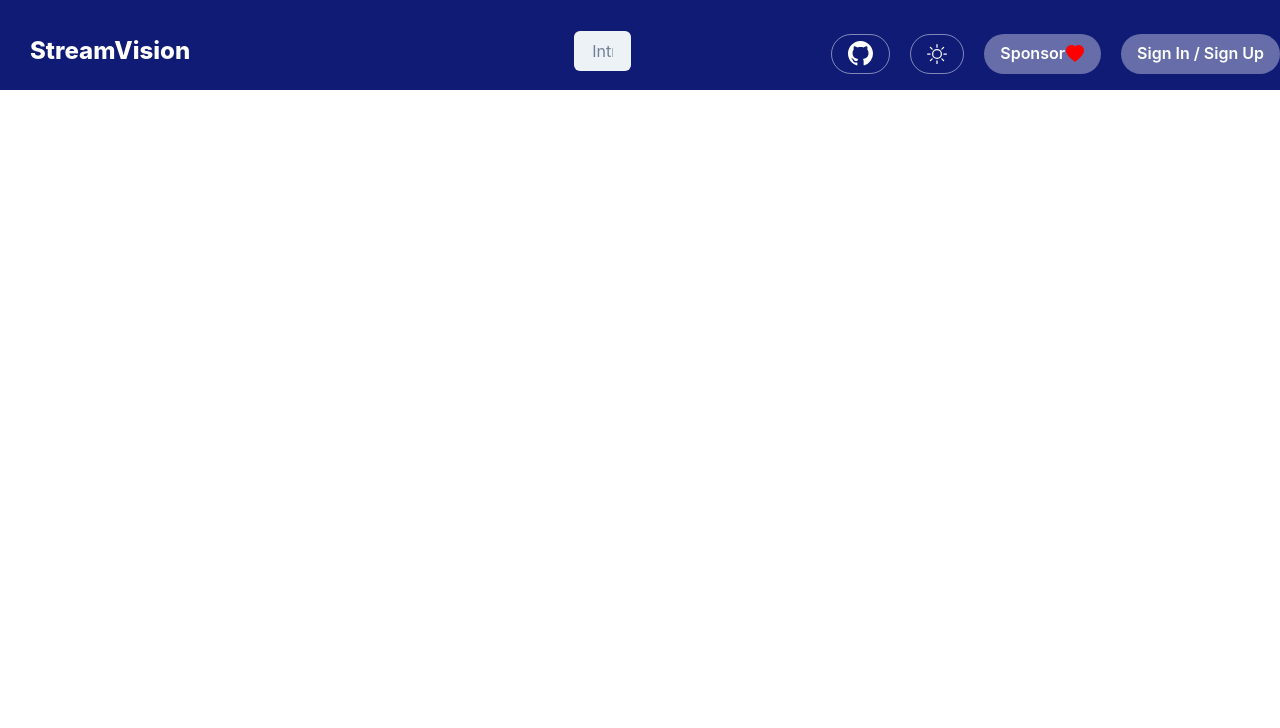
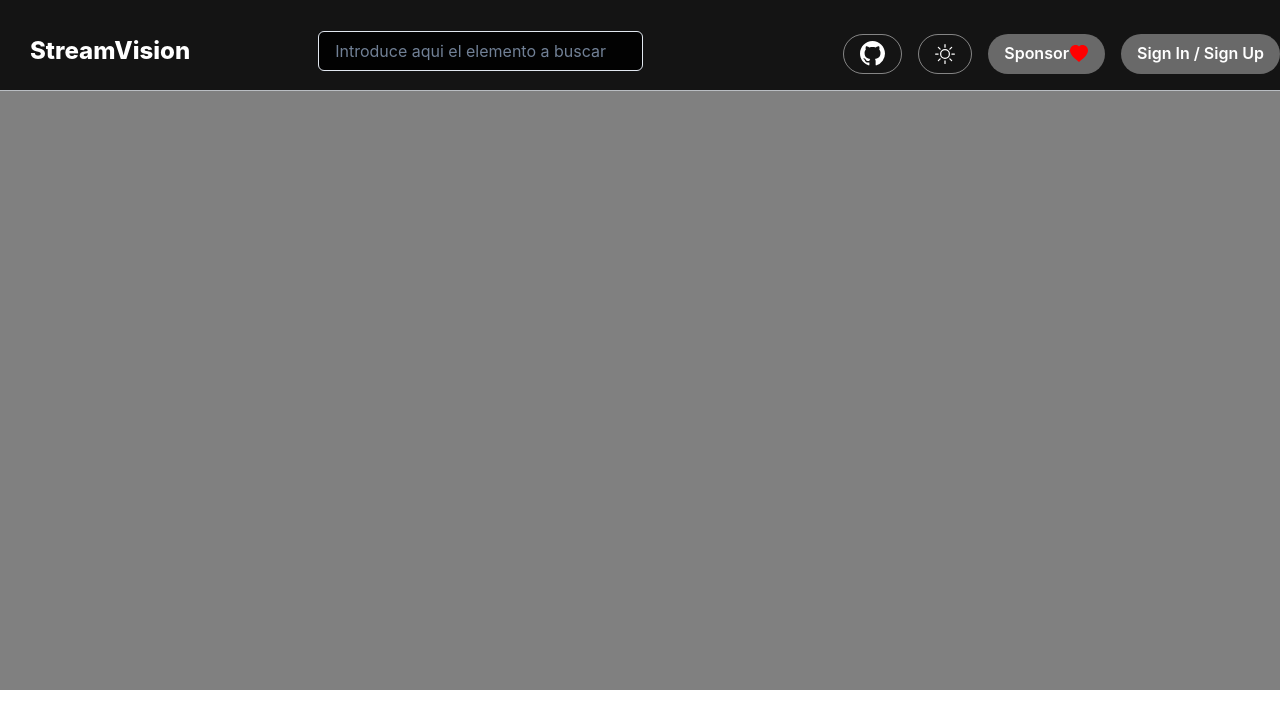
Before and after one commit to itsaalexk/stream-vision, a React (Vite) app: page / in a window 1280 px wide. Shown: the top 728 px of the page. Built offline with nearby package versions, Linux system fonts and the light colour scheme.

Commit message:
dark mode functionality extracted to global state using zustand

```diff
--- a/package.json
+++ b/package.json
@@ -15,7 +15,8 @@
     "framer-motion": "^9.0.7",
     "react": "^18.2.0",
     "react-dom": "^18.2.0",
-    "react-router-dom": "^6.8.1"
+    "react-router-dom": "^6.8.1",
+    "zustand": "^4.3.3"
   },
   "devDependencies": {
     "@types/react": "^18.0.27",
--- a/src/App.jsx
+++ b/src/App.jsx
@@ -1,11 +1,13 @@
 import './App.css'
 import { Navbar } from './components/Navbar'
+import { SongNavigator } from './components/SongNavigator/SongNavigator'
 
 function App() {
 	return (
-		<div className="App">
+		<>
 			<Navbar />
-		</div>
+			<SongNavigator />
+		</>
 	)
 }
 
--- a/src/components/ErrorPage/ErrorPage.jsx
+++ b/src/components/ErrorPage/ErrorPage.jsx
@@ -4,9 +4,9 @@ import { redirect, useNavigate } from 'react-router-dom'
 import { ArrowLeftSvg } from '../../svg/ArrowLeftSvg'
 
 export const ErrorPage = () => {
+	const navigate = useNavigate()
 	const handleClick = () => {
-		const navigate = useNavigate()
-		redirect('/')
+		navigate(-1)
 	}
 	return (
 		<>
--- a/src/components/Navbar.jsx
+++ b/src/components/Navbar.jsx
@@ -1,18 +1,14 @@
 import { Box, Button, Input, Stack, Text } from '@chakra-ui/react'
-import { useState } from 'react'
 import { GithubSvg } from '../svg/GithubSvg'
 import { SunSvg } from '../svg/SunSvg'
 import { MoonSvg } from '../svg/MoonSvg'
 import { HeartSvg } from '../svg/HeartSvg'
 import { useNavigate } from 'react-router-dom'
+import { useColor } from '../hooks/useColor'
 
 export const Navbar = () => {
-	const [isDarkMode, setIsDarkMode] = useState(false)
 	const navigate = useNavigate()
-
-	const handleModeChange = () => {
-		setIsDarkMode(!isDarkMode)
-	}
+	const { handleModeChange, darkMode } = useColor()
 	const handleNavigate = () => {
 		navigate('/auth')
 	}
@@ -20,7 +16,7 @@ export const Navbar = () => {
 		<Box
 			w="100%"
 			h="90px"
-			backgroundColor={isDarkMode ? 'blackAlpha.900' : '#101b76'}
+			backgroundColor={darkMode ? 'blackAlpha.900' : '#101b76'}
 			display={'flex'}
 			alignItems="center"
 			justifyContent={'space-evenly'}
@@ -34,14 +30,14 @@ export const Navbar = () => {
 			</Text>
 
 			<Input
-				sx={{ marginLeft: '30%', marginTop: '1%', color: 'white' }}
+				sx={{ marginLeft: '10%', marginTop: '1%', color: 'white' }}
 				htmlSize={4}
-				sixe="md"
-				width={300}
-				variant="filled"
+				size="md"
+				width={400}
+				variant="outline"
 				placeholder="Introduce aqui el elemento a buscar"
 			/>
-			<Stack direction={'row'} mt="1%" gap="5" ml="200">
+			<Stack direction={'row'} mt="1%" gap="4" ml="200">
 				<Button
 					variant={'outline'}
 					colorScheme={'whiteAlpha'}
@@ -57,7 +53,7 @@ export const Navbar = () => {
 					mt={'1%'}
 					onClick={handleModeChange}
 				>
-					{isDarkMode ? <MoonSvg /> : <SunSvg />}
+					{darkMode ? <SunSvg /> : <MoonSvg />}
 				</Button>
 				<Button
 					variant={'solid'}
--- /dev/null
+++ b/src/components/SongNavigator/SongNavigator.jsx
@@ -0,0 +1,10 @@
+import { Box, Divider } from '@chakra-ui/react'
+import React from 'react'
+
+export const SongNavigator = () => {
+	return (
+		<Box w={'100%'} h={'600'} backgroundColor="grey">
+			<Divider orientation="horizontal" />
+		</Box>
+	)
+}
--- /dev/null
+++ b/src/context/useColorStore.js
@@ -0,0 +1,7 @@
+import { create } from 'zustand'
+
+export const useColorStore = create(set => ({
+	darkMode: true,
+	enableDarkMode: () => set(state => ({ darkMode: (state.darkMode = true) })),
+	disableDarkMode: () => set(state => ({ darkMode: (state.darkMode = false) }))
+}))
--- /dev/null
+++ b/src/hooks/useColor.js
@@ -0,0 +1,26 @@
+import { useState } from 'react'
+import { useColorStore } from '../context/useColorStore'
+
+export const useColor = () => {
+	const darkMode = useColorStore(state => state.darkMode)
+	const enableDarkMode = useColorStore(state => state.enableDarkMode)
+	const disableDarkMode = useColorStore(state => state.disableDarkMode)
+	const [isDarkMode, setIsDarkMode] = useState(true)
+
+	const handleModeChange = () => {
+		setIsDarkMode(!isDarkMode)
+
+		if (isDarkMode) {
+			enableDarkMode()
+		}
+		if (isDarkMode === false) {
+			disableDarkMode()
+		}
+		console.log(darkMode)
+	}
+
+	return {
+		handleModeChange,
+		darkMode
+	}
+}
--- a/src/svg/MoonSvg.jsx
+++ b/src/svg/MoonSvg.jsx
@@ -7,7 +7,7 @@ export const MoonSvg = () => {
 			width="20"
 			height="20"
 			fill="white"
-			class="bi bi-moon"
+			className="bi bi-moon"
 			viewBox="0 0 16 16"
 		>
 			<path d="M6 .278a.768.768 0 0 1 .08.858 7.208 7.208 0 0 0-.878 3.46c0 4.021 3.278 7.277 7.318 7.277.527 0 1.04-.055 1.533-.16a.787.787 0 0 1 .81.316.733.733 0 0 1-.031.893A8.349 8.349 0 0 1 8.344 16C3.734 16 0 12.286 0 7.71 0 4.266 2.114 1.312 5.124.06A.752.752 0 0 1 6 .278zM4.858 1.311A7.269 7.269 0 0 0 1.025 7.71c0 4.02 3.279 7.276 7.319 7.276a7.316 7.316 0 0 0 5.205-2.162c-.337.042-.68.063-1.029.063-4.61 0-8.343-3.714-8.343-8.29 0-1.167.242-2.278.681-3.286z" />
```
Also changed, not shown: 2 other files (tests, documents, lock files or other folders).
